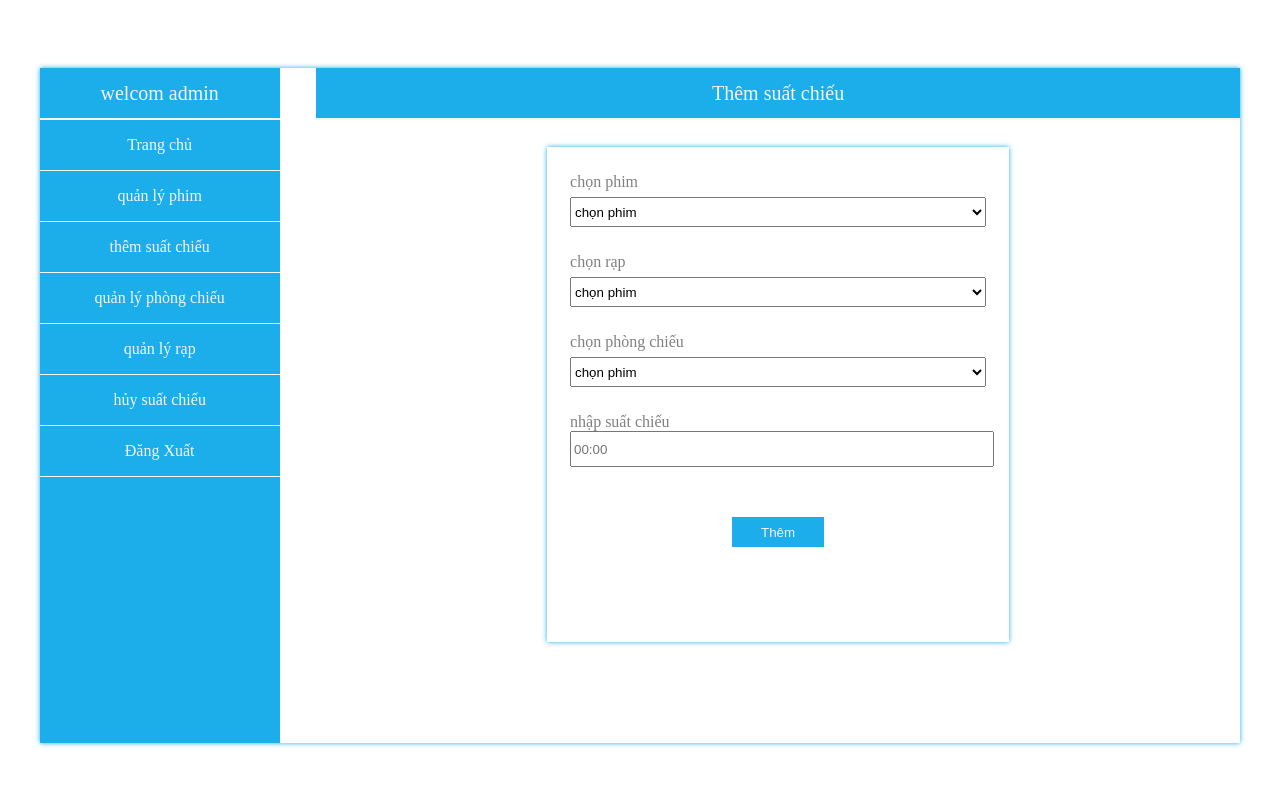
After one commit to nchithanh/Seekers-cinema-project, a PHP site: template admin/view/suatchieu.html in a window 1280 px wide. The commit adds this page. Shown: the top 786 px of the page. Run offline with PHP 8.4, Linux system fonts and the light colour scheme; the template is opened without the code that fills it, so the values that code supplies are empty.

Commit message:
them layout suat chieu

```diff
--- a/admin/view/css/admin.css
+++ b/admin/view/css/admin.css
@@ -1,7 +1,7 @@
 section{
     width: 100%;
     position: relative;
-    height: 700px;
+    height: 750px;
     margin-top: 30px;
 }
 section article{
@@ -165,3 +165,50 @@ td a:hover{
     box-shadow: 0 0 5px #1cadeb;
     text-align: center;
 }
+
+
+
+/*suat chieu*/
+.suatchieu{
+    position: relative;
+    width: 100%;
+    height: 550px;
+}
+.suatchieu form{
+    position: absolute;
+    width: 50%;
+    left: 25%;
+    top: 5%;
+    height: 90%;
+    box-shadow: 0 0 5px #1cadeb;
+}
+.suatchieu form .thongtin{
+    width: 100%;
+    height: 60px;
+    position: relative;
+    margin-top: 20px;
+
+}
+.suatchieu form .thongtin label{
+    position: absolute;
+    top: 0;
+    height: 50%;
+    width: 90%;
+    left: 5%;
+    line-height: 30px;
+    color: gray;
+}
+.suatchieu form .thongtin select, input{
+    position: absolute;
+    width: 90%;
+    height: 50%;
+    bottom: 0;
+    left: 5%;
+}
+.themsuatchieu{
+    width: 20%;
+    left: 40%;
+    background: #1cadeb;
+    color: whitesmoke;
+    border: none;
+}
--- a/admin/view/header.php
+++ b/admin/view/header.php
@@ -8,6 +8,14 @@
     <script src="https://ajax.googleapis.com/ajax/libs/jquery/3.4.1/jquery.min.js"></script>
     <script>
         $(document).ready(function(){
+
+            $("#rap").change(function (){
+                var idrap = $("#rap").val();
+                $.post("view/ajax.php", {idrap:idrap}, function(data){
+                    $("#phong").html(data);
+                });
+            });
+
             $(".option").click(function() {
                 $(".option").removeClass("mau");
                 $(this).addClass("mau");
@@ -32,8 +40,8 @@
                         welcom admin
                     </div>
                     <li><a href="../index.php">Trang chủ</a></li>
-                    <li><a href="index.php?contro=quanlyphim">quản lý phim</a></li>
-                    <li><a href="">sắp xếp lịch chiếu</a></li>
+                    <li><a href="admin.php?contro=quanlyphim">quản lý phim</a></li>
+                    <li><a href="admin.php?contro=suatchieu">thêm suất chiếu</a></li>
                     <li><a href="">quản lý phòng chiếu</a></li>
                     <li><a href="">quản lý rạp</a></li>
                     <li><a href="">hủy suất chiếu</a></li>
--- a/admin/view/quanlyphim.php
+++ b/admin/view/quanlyphim.php
@@ -98,6 +98,7 @@
                             </tr>
 
 
+
                         </table>
                     </div>
                     <div class="phimsapchieu">
--- /dev/null
+++ b/admin/view/suatchieu.html
@@ -0,0 +1,40 @@
+<aside>
+            <div class="tieude">
+                Thêm suất chiếu
+            </div>
+            <div class="suatchieu">
+                <form action="">
+                    <div class="thongtin">
+                        <label for="">
+                            chọn phim
+                        </label>
+                        <select name="phim" id="" required>
+                            <option value="">chọn phim</option>
+                        </select>
+                    </div>
+                    <div class="thongtin">
+                        <label for="">
+                            chọn rạp
+                        </label>
+                        <select name="rap" id="rap" required>
+                            <option value="">chọn phim</option>
+                        </select>
+                    </div>
+                    <div class="thongtin">
+                        <label for="">
+                            chọn phòng chiếu
+                        </label>
+                        <select name="phong" id="rap" required>
+                            <option value="">chọn phim</option>
+                        </select>
+                    </div>
+                    <div class="thongtin">
+                        <label for="">nhập suất chiếu</label>
+                        <input type="text" placeholder="00:00" required>
+                    </div>
+                    <div class="thongtin">
+                        <input class="themsuatchieu" type="submit" value="Thêm">
+                    </div>
+                </form>
+            </div>
+</aside>
```
Also changed, not shown: admin/admin.php (+7 -3 lines), admin/model/connect.php (added, +16 -0 lines), admin/view/ajax.php (added, +18 -0 lines).
